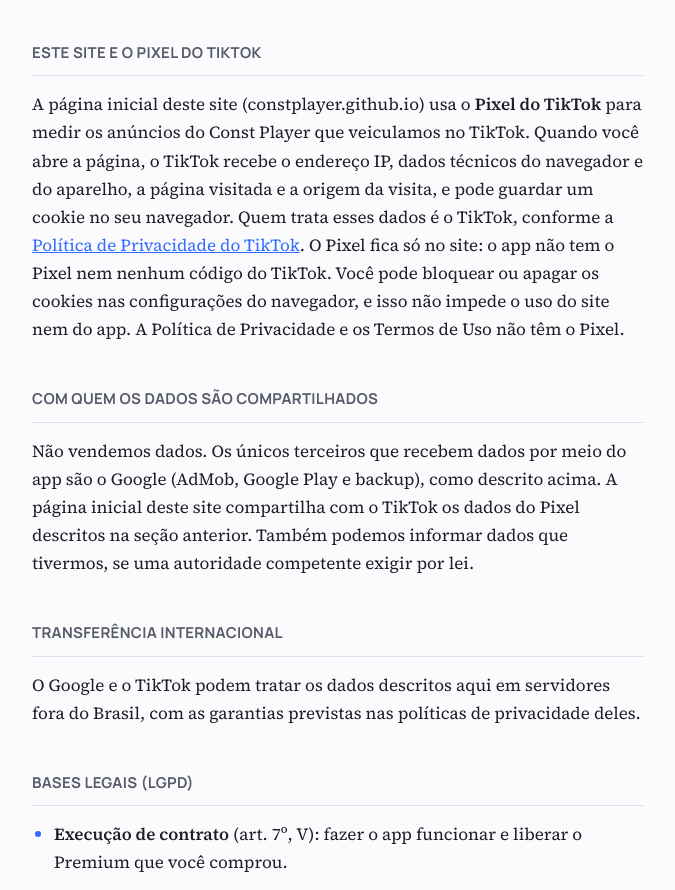
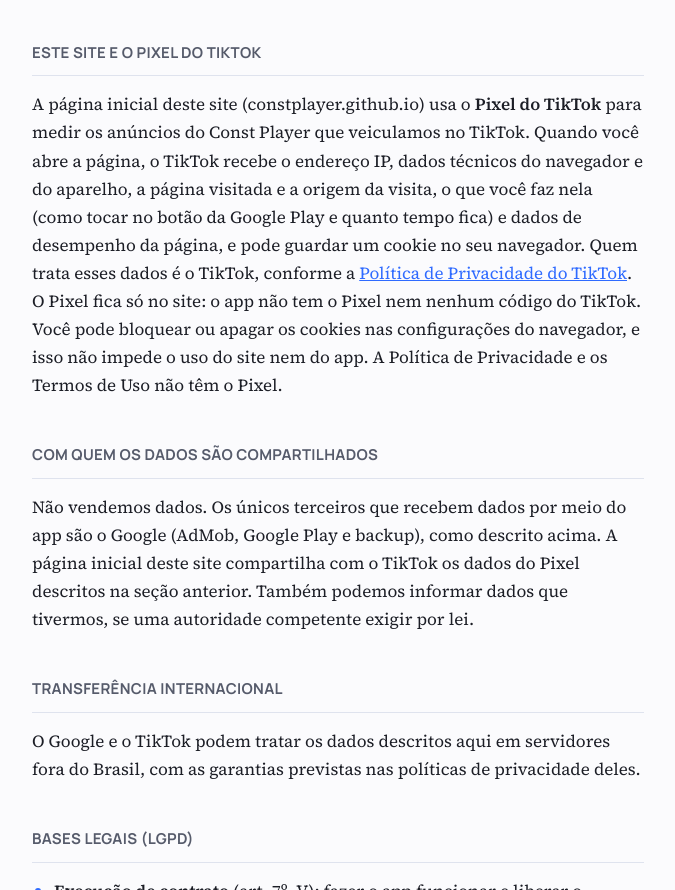
Before and after one commit to ConstPlayer/constplayer.github.io, a plain HTML site: page privacy-policy.html in a window 1280 px wide. Shown: the part 3750-4640 px from the top of the page, without its empty margins (302-977 px from the left). Drawn offline with Linux system fonts and the light colour scheme.

Commit message:
Politica: o Pixel tambem ve cliques e tempo na pagina
Co-Authored-By: Claude Opus 5.5 <noreply@anthropic.com>

```diff
--- a/privacy-policy.html
+++ b/privacy-policy.html
@@ -326,7 +326,9 @@
     TikTok</strong> para medir os anúncios do Const Player que veiculamos no
     TikTok. Quando você abre a página, o TikTok recebe o endereço IP, dados
     técnicos do navegador e do aparelho, a página visitada e a origem da
-    visita, e pode guardar um cookie no seu navegador. Quem trata esses dados é
+    visita, o que você faz nela (como tocar no botão da Google Play e quanto
+    tempo fica) e dados de desempenho da página, e pode guardar um cookie no
+    seu navegador. Quem trata esses dados é
     o TikTok, conforme a
     <a href="https://www.tiktok.com/legal/privacy-policy">Política de
     Privacidade do TikTok</a>. O Pixel fica só no site: o app não tem o Pixel
```
